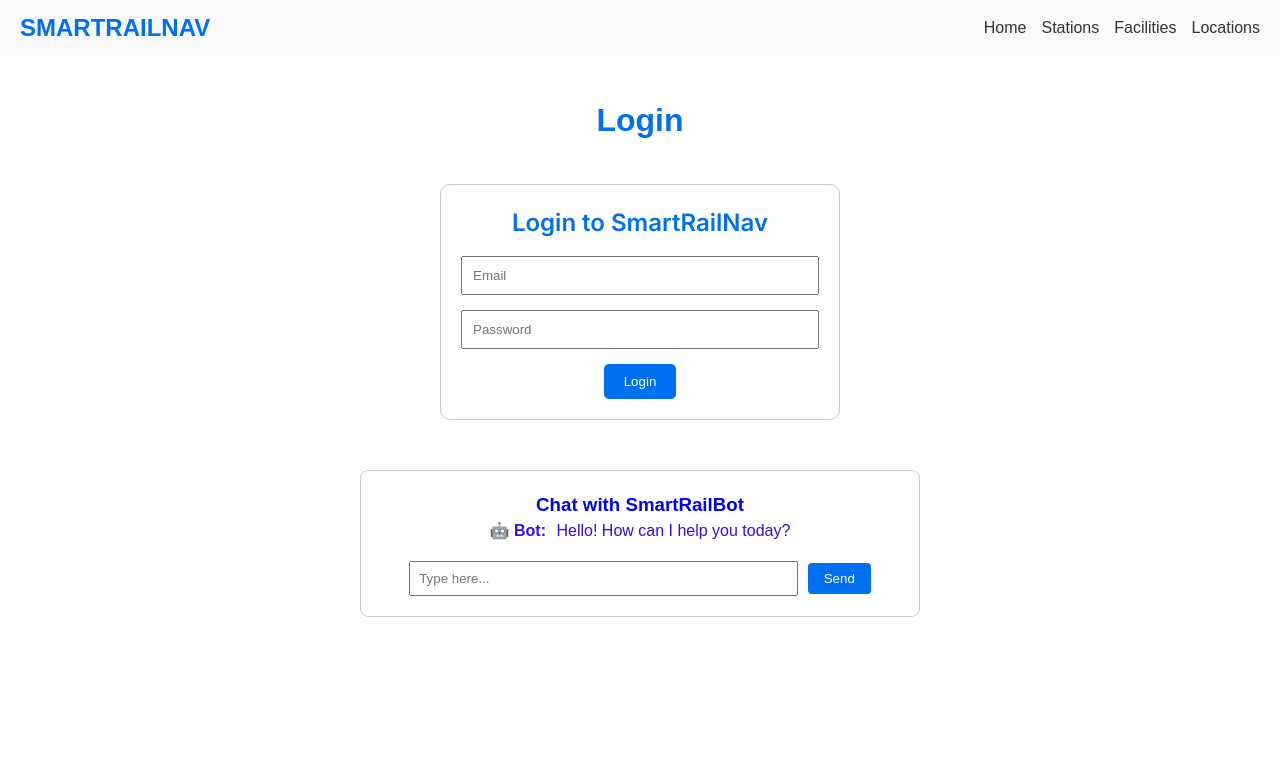
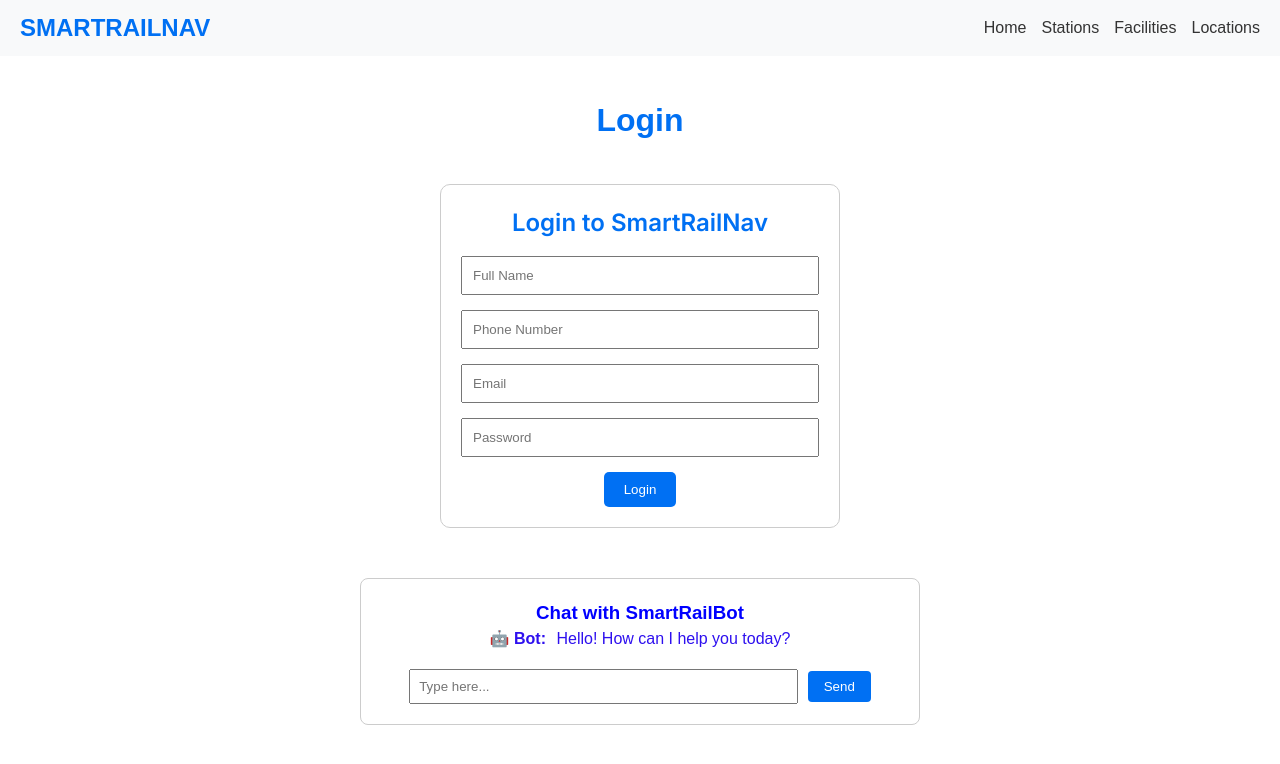
Before and after one commit to SriSruthi-T/rail3-app, a Next.js app: page /login in a window 1280 px wide. Shown: the top 764 px of the page. Built offline with nearby package versions, Linux system fonts and the light colour scheme; no server answers.

Commit message:
rail3-app

```diff
--- a/src/component/LoginForm.js
+++ b/src/component/LoginForm.js
@@ -4,6 +4,8 @@ import { useState, useEffect } from 'react';
 import { useRouter } from 'next/router';
 
 export default function LoginForm() {
+  const [name, setName] = useState('');
+  const [phone, setPhone] = useState('');
   const [email, setEmail] = useState('');
   const [password, setPassword] = useState('');
   const [errorMessage, setErrorMessage] = useState('');
@@ -12,16 +14,18 @@ export default function LoginForm() {
   useEffect(() => {
     if (email && !/^[^\s@]+@[^\s@]+\.[^\s@]+$/.test(email)) {
       setErrorMessage('❌ Invalid email format');
+    } else if (phone && !/^\d{10}$/.test(phone)) {
+      setErrorMessage('❌ Phone number must be 10 digits');
     } else {
       setErrorMessage('');
     }
-  }, [email]);
+  }, [email, phone]);
 
   const handleSubmit = (e) => {
     e.preventDefault();
 
-    if (!email || !password) {
-      setErrorMessage('⚠️ Both email and password are required.');
+    if (!name || !phone || !email || !password) {
+      setErrorMessage('⚠️ All fields are required.');
       return;
     }
 
@@ -30,7 +34,12 @@ export default function LoginForm() {
       return;
     }
 
-    // Simulate login logic
+    if (!/^\d{10}$/.test(phone)) {
+      setErrorMessage('❌ Phone number must be 10 digits.');
+      return;
+    }
+
+    // Simulate login or registration logic
     setErrorMessage('');
     router.push('/'); // Redirect to homepage
   };
@@ -54,6 +63,24 @@ export default function LoginForm() {
       }}
     >
       <h2 style={{ color: '#0070f3' }}>Login to SmartRailNav</h2>
+
+      <input
+        type="text"
+        placeholder="Full Name"
+        value={name}
+        onChange={(e) => setName(e.target.value)}
+        required
+        style={{ width: '100%', padding: 10 }}
+      />
+
+      <input
+        type="tel"
+        placeholder="Phone Number"
+        value={phone}
+        onChange={(e) => setPhone(e.target.value)}
+        required
+        style={{ width: '100%', padding: 10 }}
+      />
 
       <input
         type="email"
```
